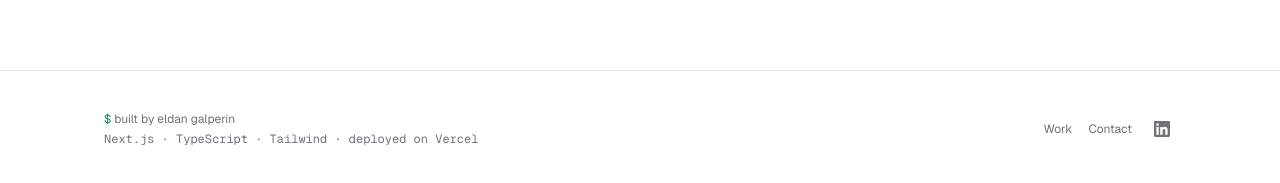
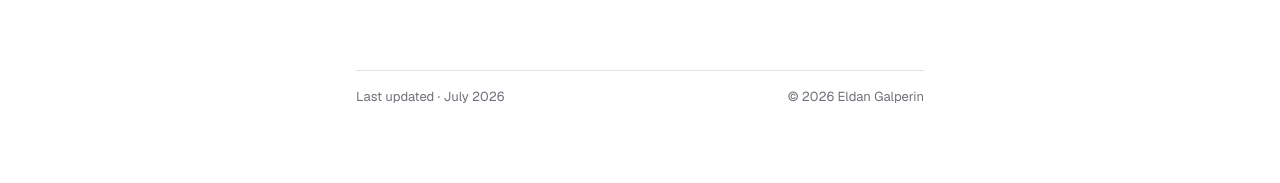
Before and after one commit to Shmeldron/eldangalperin-site, a Next.js app: page / in a window 1280 px wide. Shown: the part 913-1096 px from the top of the page. Built offline with nearby package versions, Linux system fonts and the light colour scheme; no server answers; a web font is replaced by a local one.

Commit message:
feat(ui): minimal footer
Replace the "built by" mono line + nav links + LinkedIn icon footer with
a two-line minimal footer (last-updated + copyright) matching the
redesign's quiet single-column layout.

```diff
--- a/components/Footer.tsx
+++ b/components/Footer.tsx
@@ -1,44 +1,18 @@
 "use client";
 
-import Link from "next/link";
-import { LinkedinIcon } from "@/components/icons/Brand";
+import { useLocale } from "@/lib/i18n/LocaleProvider";
 import { site } from "@/lib/site";
-import { DICT } from "@/lib/i18n/content";
-import { useLocale } from "@/lib/i18n/LocaleProvider";
 
 export function Footer() {
   const { locale } = useLocale();
-  const t = DICT[locale];
+  const updated = locale === "he" ? "עודכן לאחרונה · יולי 2026" : "Last updated · July 2026";
+  const name = locale === "he" ? "אלדן גלפרין" : site.name;
 
   return (
-    <footer className="border-t border-border">
-      <div className="mx-auto flex w-full max-w-6xl flex-col items-start justify-between gap-6 px-6 py-10 sm:flex-row sm:items-center sm:px-10">
-        <div className="text-xs text-muted">
-          <p>
-            <span dir="ltr" className="font-mono text-accent">$</span> {t.footer.builtBy}
-          </p>
-          <p className="mt-1">
-            <span dir="ltr" className="font-mono">Next.js · TypeScript · Tailwind · deployed on Vercel</span>
-          </p>
-        </div>
-
-        <div className="flex items-center gap-4">
-          <Link href="/#work" className="text-xs text-muted hover:text-foreground">
-            {t.nav.work}
-          </Link>
-          <Link href="/#contact" className="text-xs text-muted hover:text-foreground">
-            {t.nav.contact}
-          </Link>
-          <a
-            href={site.socials.linkedin}
-            target="_blank"
-            rel="noopener noreferrer"
-            aria-label="LinkedIn"
-            className="-m-2 inline-flex h-11 w-11 items-center justify-center p-2 text-muted hover:text-accent"
-          >
-            <LinkedinIcon className="h-4 w-4" />
-          </a>
-        </div>
+    <footer className="mx-auto w-full max-w-[600px] px-4 pb-16">
+      <div className="flex flex-col gap-1 border-t border-border pt-4 text-[13px] text-muted sm:flex-row sm:justify-between">
+        <span>{updated}</span>
+        <span dir="ltr" className="sm:text-end">© 2026 {name}</span>
       </div>
     </footer>
   );
```
